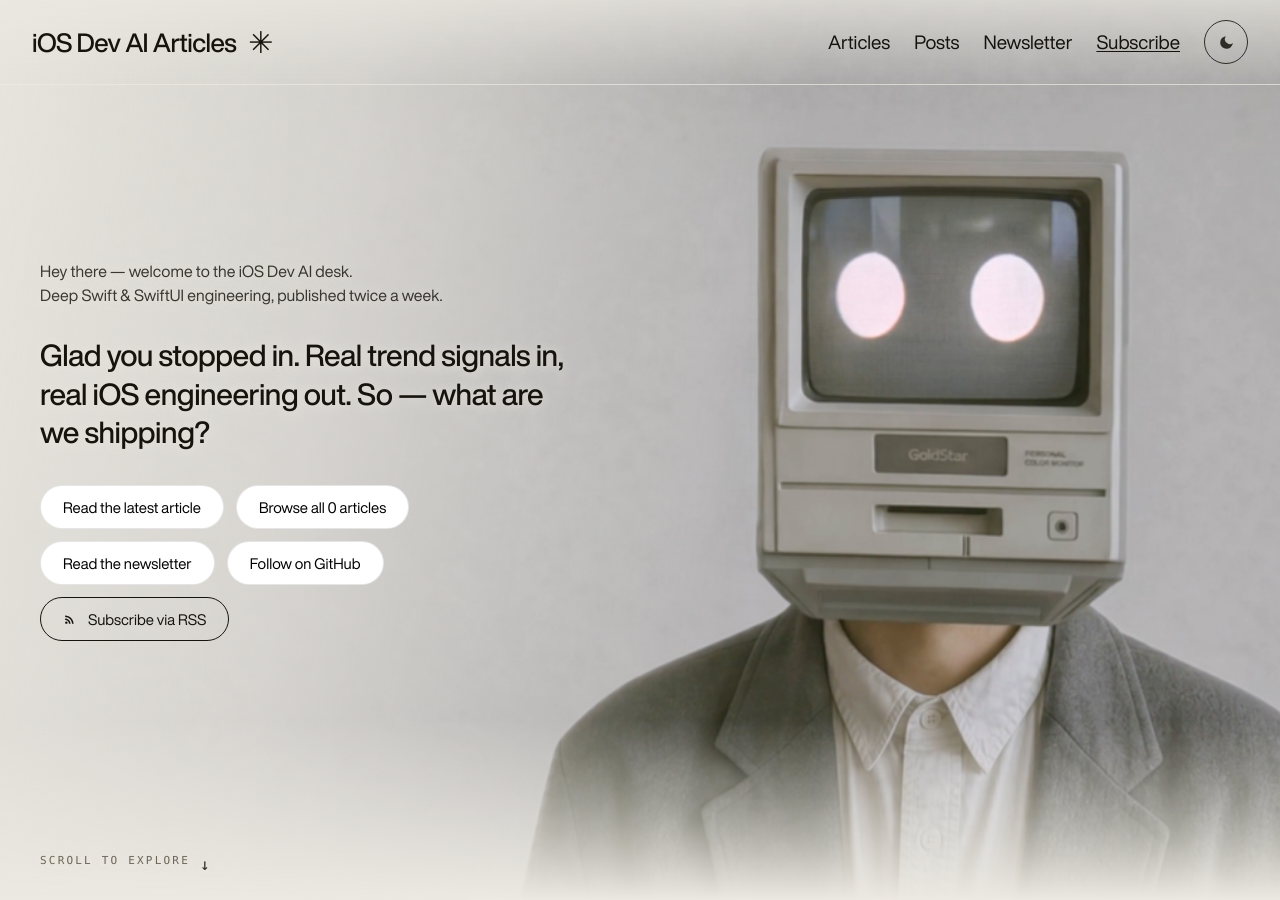
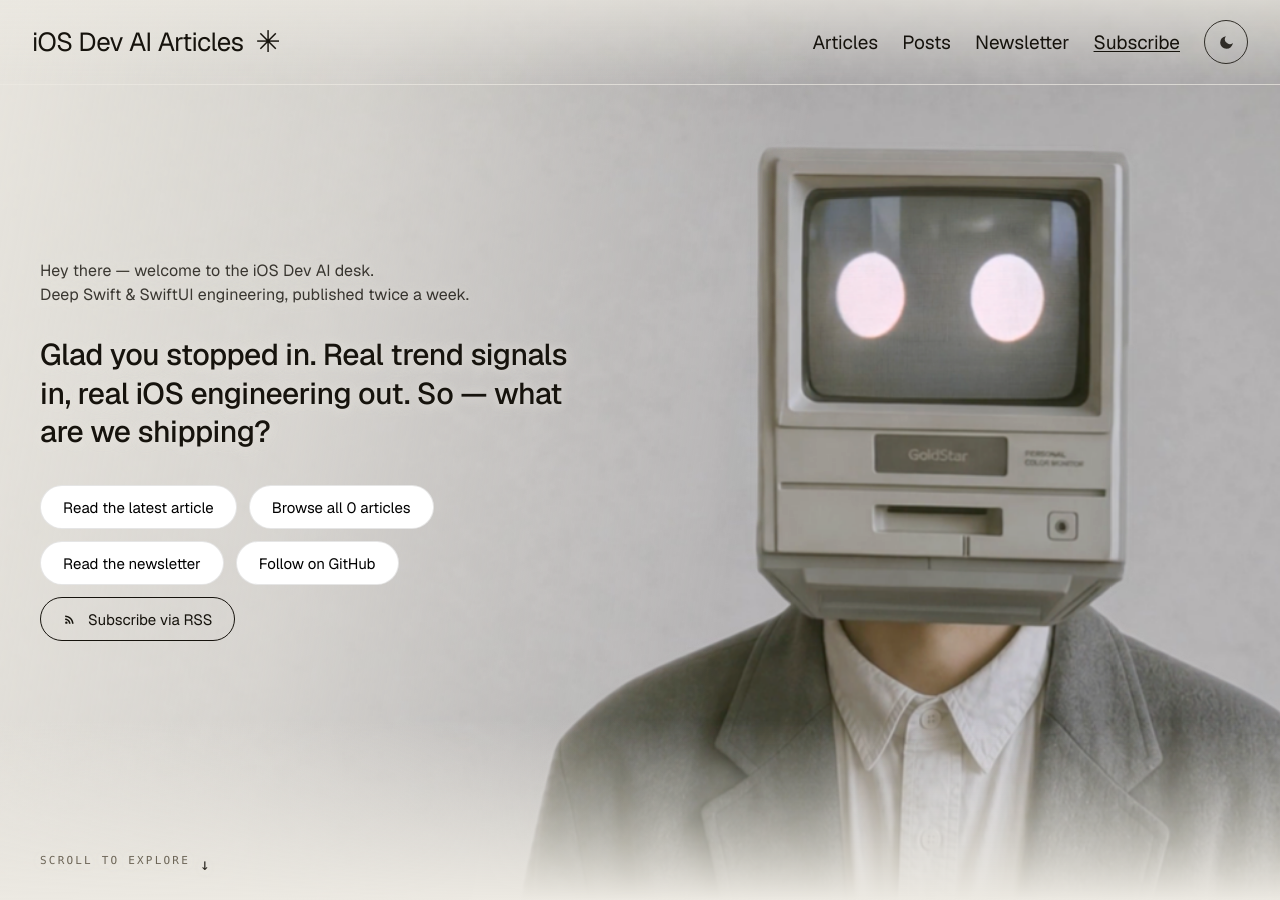
Before and after one commit to saurabhdave/ios-ai-articles, a Jekyll site: the page built from index.md, in a window 1280 px wide and 900 px high. Built offline with Jekyll 4.4.1, drawn with Linux system fonts in a browser that asks for light colours.

Commit message:
fix(review): license-safe Geist font (OFL) + cgi_escape feed links
- Replace commercial HelveticaNowDisplay with Geist (OFL) for display/UI —
  removes the font-licensing risk for a public site. Source Serif 4 (OFL)
  stays for reading body. One 29KB variable woff2 replaces two faces.
- Encode reader deep-links with cgi_escape (uri_escape left ':' '/' raw).

```diff
--- a/_includes/subscribe-modal.html
+++ b/_includes/subscribe-modal.html
@@ -12,8 +12,8 @@
     </div>
     <div class="sub-readers">
       <span class="sub-readers-label">One-click</span>
-      <a href="https://feedly.com/i/subscription/feed/{{ feed_abs | uri_escape }}" target="_blank" rel="noopener">Feedly</a>
-      <a href="https://www.inoreader.com/?add_feed={{ feed_abs | uri_escape }}" target="_blank" rel="noopener">Inoreader</a>
+      <a href="https://feedly.com/i/subscription/feed/{{ feed_abs | cgi_escape }}" target="_blank" rel="noopener">Feedly</a>
+      <a href="https://www.inoreader.com/?add_feed={{ feed_abs | cgi_escape }}" target="_blank" rel="noopener">Inoreader</a>
       <a href="{{ '/feed.xml' | relative_url }}" target="_blank" rel="noopener">View raw feed</a>
     </div>
   </div>
--- a/_layouts/default.html
+++ b/_layouts/default.html
@@ -12,8 +12,7 @@
   </script>
 
   <!-- Self-hosted signature faces (no third-party request) -->
-  <link rel="preload" as="font" type="font/woff2" href="{{ '/assets/fonts/helvnow-medium.woff2' | relative_url }}" crossorigin>
-  <link rel="preload" as="font" type="font/woff2" href="{{ '/assets/fonts/helvnow-regular.woff2' | relative_url }}" crossorigin>
+  <link rel="preload" as="font" type="font/woff2" href="{{ '/assets/fonts/geist.woff2' | relative_url }}" crossorigin>
   <link rel="stylesheet" href="{{ '/assets/css/fonts.css' | relative_url }}">
 
   <link rel="stylesheet" href="{{ '/assets/css/main.css' | relative_url }}">
--- a/_layouts/home.html
+++ b/_layouts/home.html
@@ -7,8 +7,7 @@
 <title>{{ site.title }} — Swift &amp; SwiftUI engineering</title>
 
 <!-- Signature display type (self-hosted, no third-party request) -->
-<link rel="preload" as="font" type="font/woff2" href="{{ '/assets/fonts/helvnow-medium.woff2' | relative_url }}" crossorigin>
-<link rel="preload" as="font" type="font/woff2" href="{{ '/assets/fonts/helvnow-regular.woff2' | relative_url }}" crossorigin>
+<link rel="preload" as="font" type="font/woff2" href="{{ '/assets/fonts/geist.woff2' | relative_url }}" crossorigin>
 <link rel="stylesheet" href="{{ '/assets/css/fonts.css' | relative_url }}" />
 
 <link rel="icon" type="image/svg+xml" href="{{ '/assets/favicon.svg' | relative_url }}" />
@@ -22,8 +21,8 @@
 
 <style>
   :root {
-    --font-heading: 'HelveticaNowDisplay-Medium', 'Helvetica Neue', Arial, sans-serif;
-    --font-body: 'HelveticaNowDisplayW01-Rg', 'Helvetica Neue', Arial, sans-serif;
+    --font-heading: 'Geist', 'Helvetica Neue', Arial, sans-serif;
+    --font-body: 'Geist', 'Helvetica Neue', Arial, sans-serif;
     --font-mono: ui-monospace, 'SF Mono', 'JetBrains Mono', Menlo, monospace;
     /* Light ("paper") theme for the content sections */
     --paper: #ece9e2;
--- a/assets/css/fonts.css
+++ b/assets/css/fonts.css
@@ -1,15 +1,10 @@
 /* Self-hosted faces (woff2, font-display: swap) — no third-party request.
-   Helvetica Now → display/UI; Source Serif 4 → long-form reading body. */
+   Geist (OFL) → display/UI; Source Serif 4 (OFL) → long-form reading body. */
 
 @font-face {
-  font-family: 'HelveticaNowDisplay-Medium';
-  src: url('../fonts/helvnow-medium.woff2') format('woff2');
-  font-weight: 500; font-style: normal; font-display: swap;
-}
-@font-face {
-  font-family: 'HelveticaNowDisplayW01-Rg';
-  src: url('../fonts/helvnow-regular.woff2') format('woff2');
-  font-weight: 400; font-style: normal; font-display: swap;
+  font-family: 'Geist';
+  src: url('../fonts/geist.woff2') format('woff2');
+  font-weight: 400 600; font-style: normal; font-display: swap;
 }
 @font-face {
   font-family: 'Source Serif 4';
--- a/assets/css/main.css
+++ b/assets/css/main.css
@@ -5,8 +5,8 @@
    =================================================================== */
 
 :root {
-  --font-heading: 'HelveticaNowDisplay-Medium', 'Helvetica Neue', Arial, sans-serif;
-  --font-body: 'HelveticaNowDisplayW01-Rg', 'Helvetica Neue', Arial, sans-serif;
+  --font-heading: 'Geist', 'Helvetica Neue', Arial, sans-serif;
+  --font-body: 'Geist', 'Helvetica Neue', Arial, sans-serif;
   --font-reading: 'Source Serif 4', Georgia, 'Times New Roman', serif;
   --font-mono: ui-monospace, 'SF Mono', 'JetBrains Mono', Menlo, monospace;
 
```
Also changed, not shown: assets/fonts/LICENSE.md (added, +8 -0 lines), README.md, assets/fonts/geist.woff2 (added), assets/fonts/helvnow-medium.woff2 (deleted), assets/fonts/helvnow-regular.woff2 (deleted), 1 other file.
